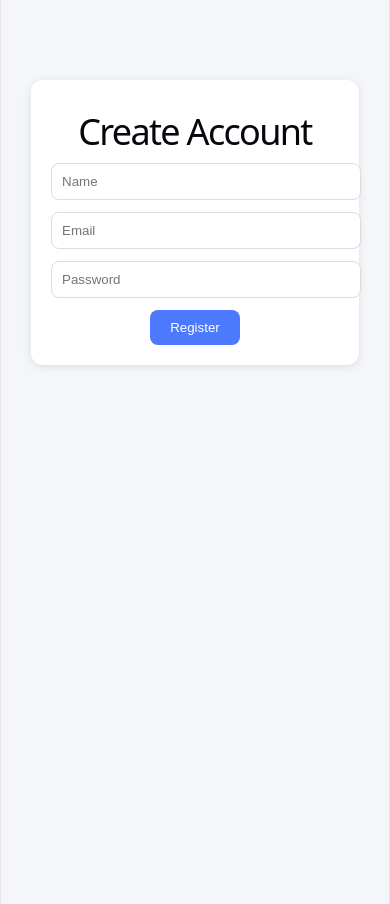
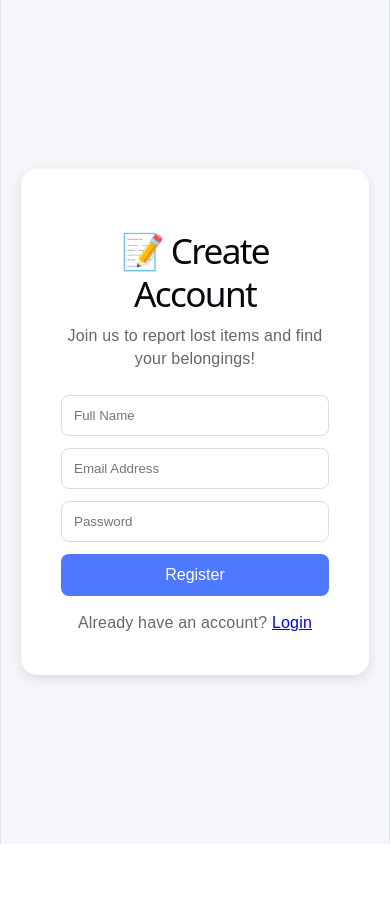
Before and after one commit to jsmndb/lost-found-system, a React (Vite) app in the folder client/client/: page /register in a window 390 px wide. After the commit the page ends 844 px from the top, so only its background shows below. Built offline with nearby package versions, Linux system fonts and the light colour scheme.

Commit message:
Responsive login and register page redesign

```diff
--- a/client/client/src/pages/RegisterPage.jsx
+++ b/client/client/src/pages/RegisterPage.jsx
@@ -22,7 +22,7 @@ function RegisterPage() {
         }
       );
 
-      alert(response.data.message);
+      alert("Registration successful! Please login.");
       navigate("/");
     } catch (error) {
       console.error(error);
@@ -31,56 +31,81 @@ function RegisterPage() {
   };
 
   const pageStyle = {
-    padding: "30px",
+    minHeight: "100vh",
+    display: "flex",
+    justifyContent: "center",
+    alignItems: "center",
+    background: "#f4f6f9",
+    padding: "20px",
+    boxSizing: "border-box",
     fontFamily: "Arial",
-    background: "#f4f6f9",
-    minHeight: "100vh"
   };
 
   const cardStyle = {
     background: "#fff",
-    padding: "20px",
-    borderRadius: "12px",
-    boxShadow: "0 2px 8px rgba(0,0,0,0.1)"
+    padding: "40px",
+    borderRadius: "16px",
+    boxShadow: "0 4px 12px rgba(0,0,0,0.1)",
+    width: "100%",
+    maxWidth: "550px",
+    boxSizing: "border-box",
+  };
+
+  const inputStyle = {
+    width: "100%",
+    padding: "12px",
+    marginBottom: "12px",
+    border: "1px solid #ddd",
+    borderRadius: "8px",
+    boxSizing: "border-box",
   };
 
   const buttonStyle = {
-    padding: "10px 20px",
+    width: "100%",
+    padding: "12px",
     background: "#4d79ff",
     color: "#fff",
     border: "none",
     borderRadius: "8px",
-    cursor: "pointer"
-  };
-
-  const inputStyle = {
-    width: "100%",
-    padding: "10px",
-    marginBottom: "12px",
-    border: "1px solid #ddd",
-    borderRadius: "8px"
+    cursor: "pointer",
+    fontSize: "16px",
   };
 
   return (
     <div style={pageStyle}>
-  <div
+      <div style={cardStyle}>
+        <h1
           style={{
-      ...cardStyle,
-      maxWidth: "450px",
-      margin: "50px auto"
+            textAlign: "center",
+            marginBottom: "10px",
+            fontSize: "2.2rem",
+            lineHeight: "1.2",
           }}
         >
-    <h1>Create Account</h1>
+          📝 Create Account
+        </h1>
+
+        <p
+          style={{
+            textAlign: "center",
+            color: "#666",
+            marginBottom: "25px",
+          }}
+        >
+          Join us to report lost items and find your belongings!
+        </p>
 
         <input
-    placeholder="Name"
+          type="text"
+          placeholder="Full Name"
           value={name}
           onChange={(e) => setName(e.target.value)}
           style={inputStyle}
         />
 
         <input
-    placeholder="Email"
+          type="email"
+          placeholder="Email Address"
           value={email}
           onChange={(e) => setEmail(e.target.value)}
           style={inputStyle}
@@ -95,11 +120,23 @@ function RegisterPage() {
         />
 
         <button
+          onClick={handleRegister}
           style={buttonStyle}
-    onClick={handleRegister}
         >
           Register
         </button>
+
+        <p
+          style={{
+            textAlign: "center",
+            marginTop: "15px",
+          }}
+        >
+          Already have an account?{" "}
+          <Link to="/">
+            Login
+          </Link>
+        </p>
       </div>
     </div>
   );
```
Lines whose indentation alone changed are shown as unchanged.
